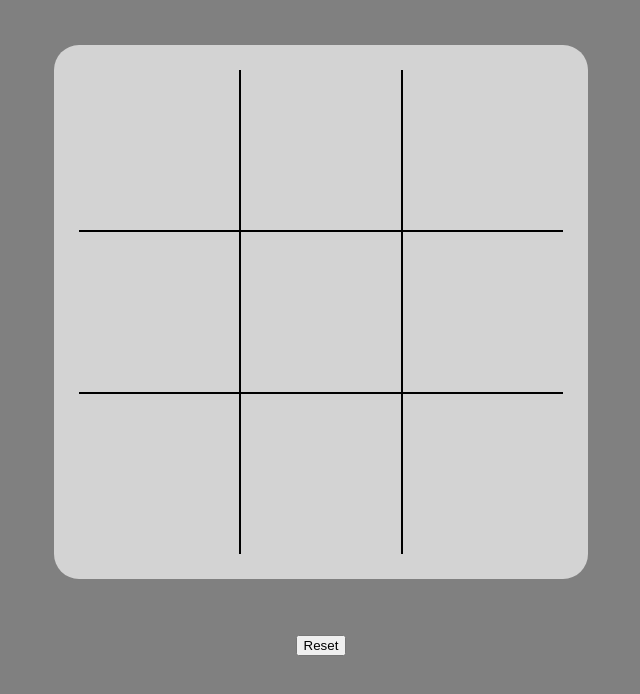
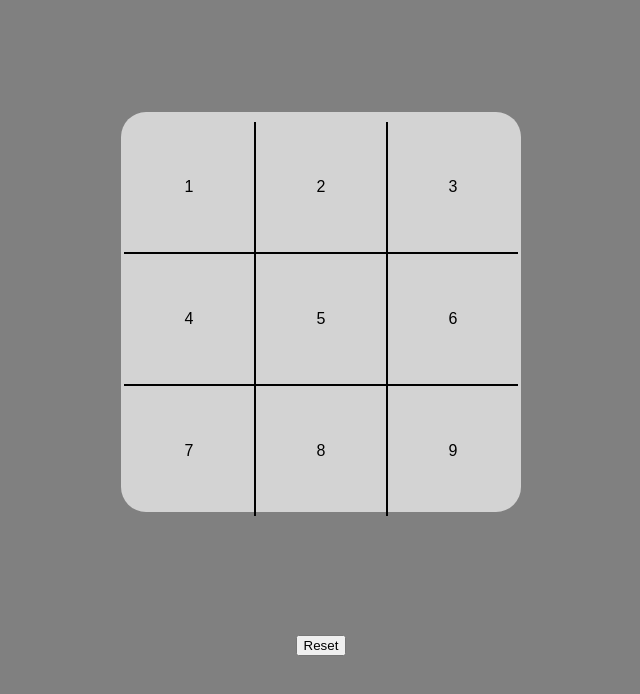
Before and after one commit to maloraen/tic-tac-toe, a plain HTML site: page index.html in a window 1280 px wide. Shown: the part 88-782 px from the top of the page, without its empty margins (319-959 px from the left). Drawn offline with Linux system fonts and the light colour scheme.

Commit message:
tweak board layout / sizing

```diff
--- a/index.html
+++ b/index.html
@@ -13,19 +13,19 @@
 
     <div class="board">
         <div class="row-one">
-            <div class="column-one"><div class="space 1 space1"></div></div>
-            <div class="column-two"><div class="space 2 space2"></div></div>
-            <div class="column-three"><div class="space 3 space3"></div></div>
+            <div class="column-one"><div class="space 1 space1">1</div></div>
+            <div class="column-two"><div class="space 2 space2">2</div></div>
+            <div class="column-three"><div class="space 3 space3">3</div></div>
         </div>
         <div class="row-two">
-            <div class="column-one"><div class="space 4 space4"></div></div>
-            <div class="column-two"><div class="space 5 space5"></div></div>
-            <div class="column-three"><div class="space 6 space6"></div></div>
+            <div class="column-one"><div class="space 4 space4">4</div></div>
+            <div class="column-two"><div class="space 5 space5">5</div></div>
+            <div class="column-three"><div class="space 6 space6">6</div></div>
         </div>
         <div class="row-three">
-            <div class="column-one"><div class="space 7 space7"></div></div>
-            <div class="column-two"><div class="space 8 space8"></div></div>
-            <div class="column-three"><div class="space 9 space9"></div></div>
+            <div class="column-one"><div class="space 7 space7">7</div></div>
+            <div class="column-two"><div class="space 8 space8">8</div></div>
+            <div class="column-three"><div class="space 9 space9">9</div></div>
         </div>
     </div>
 
--- a/styles.css
+++ b/styles.css
@@ -21,12 +21,15 @@ body {
 
 .board {
     margin: auto;
-    padding: 25px;
+    height: 50vh;
+    width: 50vh;
+    padding: 10px;
     border-radius: 25px;
     background-color: lightgrey;
     color: black;
-    display: flex;
-    flex-direction: column;
+    display: grid;
+    justify-content: center;
+    align-items: center;
 }
 
 div[class*="row"] {
@@ -34,9 +37,9 @@ div[class*="row"] {
 }
 
 .space {
+    height: 15vh;
+    width: 15vh;
     margin: 5px;
-    height: 150px;
-    width: 150px;
     border-radius: 10px;
     display: flex;
     justify-content: center;
```
